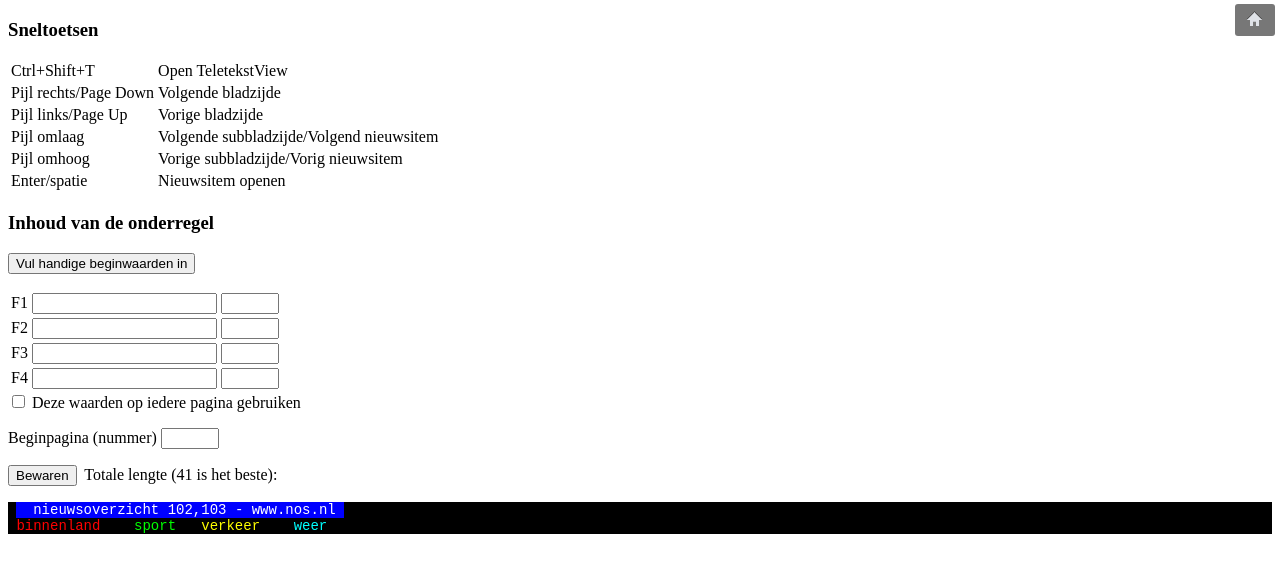
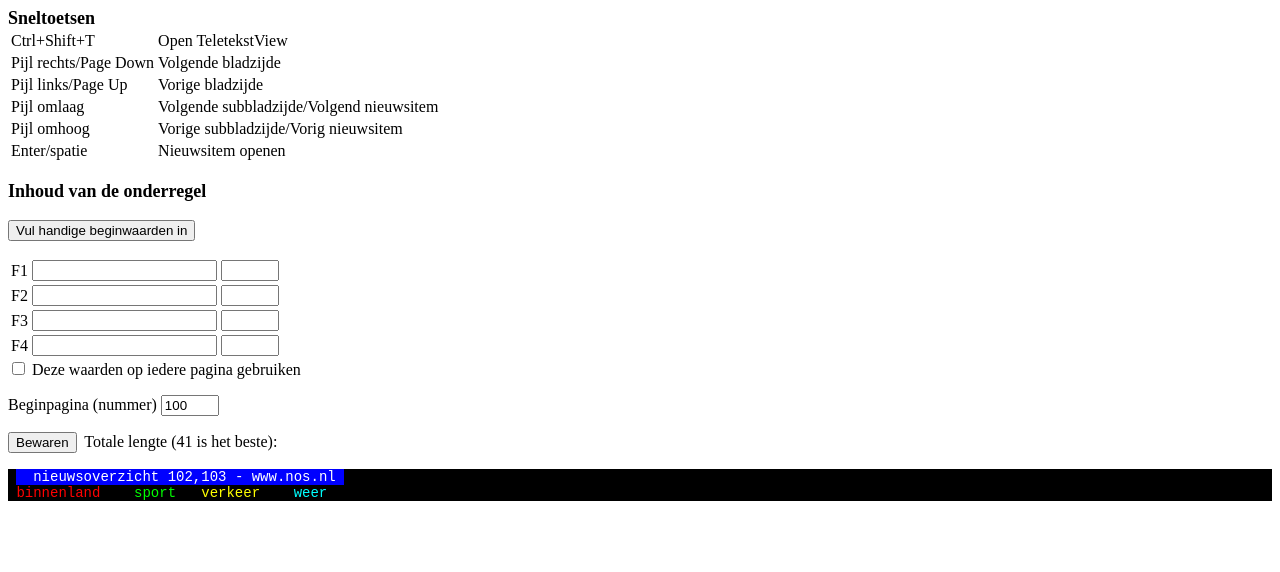
Before and after one commit to jacron/teletekst, a browser extension: page teletekst/options/options.html in a window 1280 px wide. Drawn offline with Linux system fonts and the light colour scheme.

Commit message:
home - options links no more

```diff
--- a/teletekst/options/options.css
+++ b/teletekst/options/options.css
@@ -78,3 +78,7 @@ a {
 #spaces-msg {
     font-style: italic;
 }
+.h3 {
+    font-weight: bold;
+    font-size: large;
+}
--- a/teletekst/options/options.html
+++ b/teletekst/options/options.html
@@ -6,9 +6,9 @@
     <link rel="stylesheet" href="options.css">
 </head>
 <body>
-<a href="chrome-extension://jnaelkbaocifokjijoblgbjkdpihdiop/popup/view/popup.html?popup2"
-   id="home-link" class="tt-btn"></a>
-<h3>Sneltoetsen</h3>
+<!--<a href="/popup/view/popup.html?popup"-->
+<!--   id="home-link" class="tt-btn"></a>-->
+<div class="h3">Sneltoetsen</div>
 <table>
     <tr><td>Ctrl+Shift+T</td><td>Open TeletekstView</td></tr>
     <tr><td>Pijl rechts/Page Down</td><td>Volgende bladzijde</td></tr>
@@ -17,8 +17,8 @@
     <tr><td>Pijl omhoog</td><td>Vorige subbladzijde/Vorig nieuwsitem</td></tr>
     <tr><td>Enter/spatie</td><td>Nieuwsitem openen</td></tr>
 </table>
-<h3>Inhoud van de onderregel</h3>
-<p id="spaces-msg">Gebruik spaties om op te vullen.</p>
+<p class="h3">Inhoud van de onderregel</p>
+<div id="spaces-msg">Gebruik spaties om op te vullen.</div>
 <p id="optional-defaults" style="display: none">
     <button id="cmd-use-defaults">Vul handige beginwaarden in</button>
 </p>
@@ -45,7 +45,7 @@
     <label for="state">Deze waarden op iedere pagina gebruiken</label>
     <p>
         <label for="beginpagina">Beginpagina (nummer)</label>
-        <input id="beginpagina" type="number" maxlength="3" class="pagenr">
+        <input id="beginpagina" type="number" maxlength="3" class="pagenr" value="100">
     </p>
     <p>
         <input type="submit" value="Bewaren">&nbsp;<span id="saved-message">Instellingen zijn bewaard.</span>
```
Also changed, not shown: teletekst/popup/view/popup.html (+1 -2 lines).
